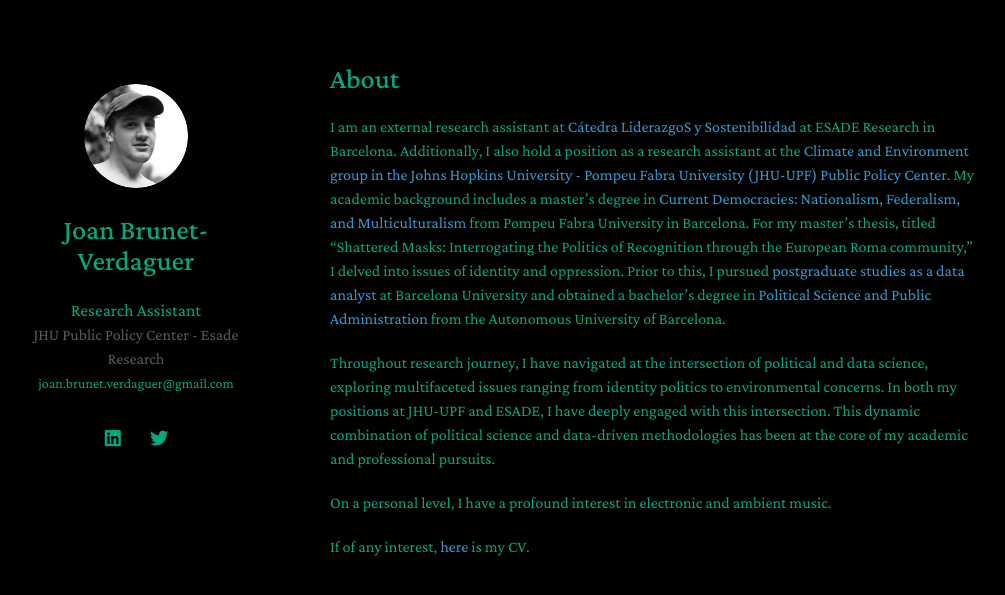
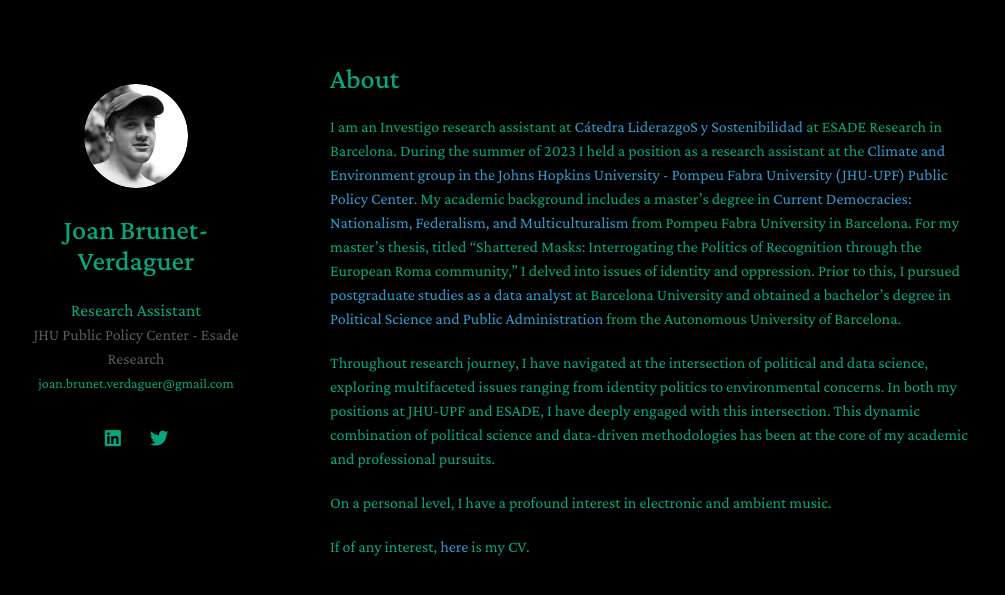
Before and after one commit to joanbrunet/joanbrunet.github.io, a Jekyll site: the page built from index.md, in a window 1280 px wide. Shown: the top 595 px of the page, without its empty margins (140-1145 px from the left). Built offline with Jekyll 4.4.1, drawn with Linux system fonts in a browser that asks for light colours; nearby versions of some CDN libraries; a style sheet for code colours, icons or effects is not loaded; our own code applies the rules of GitHub Pages for plain Markdown files.

Commit message:
Update index.md

```diff
--- a/index.md
+++ b/index.md
@@ -4,7 +4,7 @@ layout: homepage
 
 # About
 
-  I am an external research assistant at [Cátedra LiderazgoS y Sostenibilidad](https://www.esade.edu/faculty-research/es/catedra-liderazgos-y-sostenibilidad) at ESADE Research in Barcelona. Additionally, I also hold a position as a research assistant at the [Climate and Environment group in the Johns Hopkins University - Pompeu Fabra University (JHU-UPF) Public Policy Center](https://www.upf.edu/web/jhu-ppc/climate). My academic background includes a master's degree in [Current Democracies: Nationalism, Federalism, and Multiculturalism](https://www.upf.edu/web/masters/master-en-democracies-actuals-nacionalisme-federalisme-i-multiculturalitat) from Pompeu Fabra University in Barcelona. For my master's thesis, titled "Shattered Masks: Interrogating the Politics of Recognition through the European Roma community," I delved into issues of identity and oppression. Prior to this, I pursued [postgraduate studies as a data analyst](https://www.ub.edu/analista-de-dades/) at Barcelona University and obtained a bachelor's degree in [Political Science and Public Administration](https://www.uab.cat/web/estudiar/ehea-degrees/general-information-1216708259085.html?param1=1228291015798) from the Autonomous University of Barcelona.
+  I am an Investigo research assistant at [Cátedra LiderazgoS y Sostenibilidad](https://www.esade.edu/faculty-research/es/catedra-liderazgos-y-sostenibilidad) at ESADE Research in Barcelona. During the summer of 2023 I held a position as a research assistant at the [Climate and Environment group in the Johns Hopkins University - Pompeu Fabra University (JHU-UPF) Public Policy Center](https://www.upf.edu/web/jhu-ppc/climate). My academic background includes a master's degree in [Current Democracies: Nationalism, Federalism, and Multiculturalism](https://www.upf.edu/web/masters/master-en-democracies-actuals-nacionalisme-federalisme-i-multiculturalitat) from Pompeu Fabra University in Barcelona. For my master's thesis, titled "Shattered Masks: Interrogating the Politics of Recognition through the European Roma community," I delved into issues of identity and oppression. Prior to this, I pursued [postgraduate studies as a data analyst](https://www.ub.edu/analista-de-dades/) at Barcelona University and obtained a bachelor's degree in [Political Science and Public Administration](https://www.uab.cat/web/estudiar/ehea-degrees/general-information-1216708259085.html?param1=1228291015798) from the Autonomous University of Barcelona.
 
   Throughout research journey, I have navigated at the intersection of political and data science, exploring multifaceted issues ranging from identity politics to environmental concerns. In both my positions at JHU-UPF and ESADE, I have deeply engaged with this intersection. This dynamic combination of political science and data-driven methodologies has been at the core of my academic and professional pursuits.
 
```
